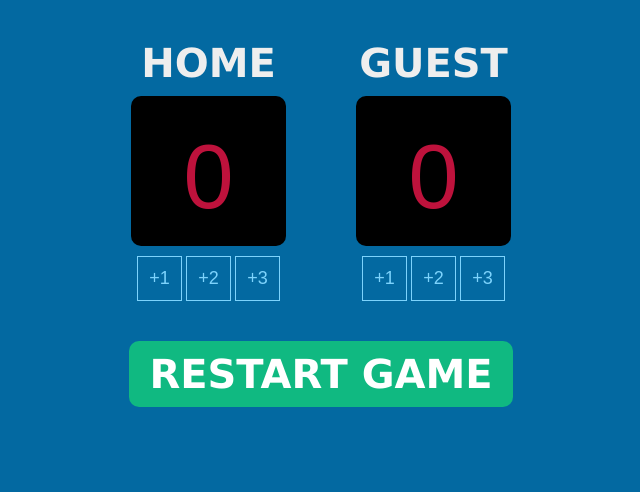
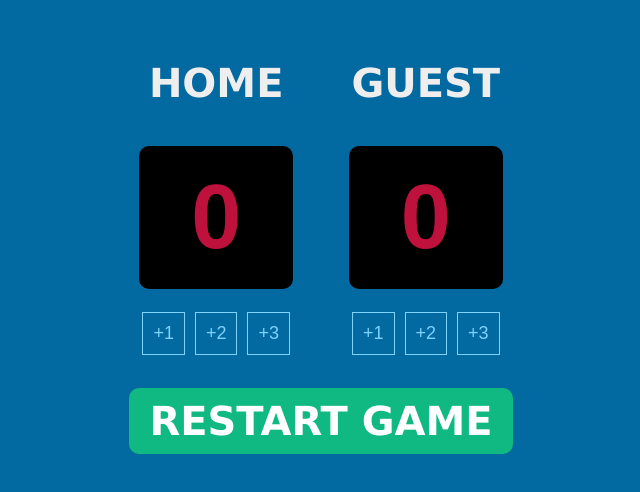
Before and after one commit to AleDJ/Basketball_Scoreboard, a plain HTML site: page index.html in a window 1280 px wide. Shown: the whole page, without its empty margins (319-959 px from the left). Drawn offline with Linux system fonts and the light colour scheme; a web font is replaced by a local one.

Commit message:
some improvements

```diff
--- a/index.html
+++ b/index.html
@@ -1,25 +1,31 @@
 <!DOCTYPE html>
     <head>
-        <link rel="stylesheet" href="index.css">
+        <link rel="stylesheet" href="style.css">
         <link href="http://fonts.cdnfonts.com/css/cursed-timer-ulil" rel="stylesheet">
+        <meta charset="utf-8">
+        <meta name="viewport" content="width=device-width, initial-scale=1">
     </head>
     <body>
-        <div id="container">
+        <div class="wrapper" id="container">
 
-            <div>
-                <h3>HOME</h3>
-                <h2 id="home-score">0</h2>
+            <div class="player-block">
+                <h3 class="player">HOME</h3>
+                <h2 class="score">0</h2>
+                <div id="btn-home">
                     <button class="increment-btn" onclick="sumScoreHome(1)">+1</button>
                     <button class="increment-btn" onclick="sumScoreHome(2)">+2</button>
                     <button class="increment-btn" onclick="sumScoreHome(3)">+3</button>
                 </div>
+            </div>
 
-            <div>
-                <h3>GUEST</h3>
-                <h2 id="guest-score">0</h2>
+            <div class="player-block">
+                <h3 class="player">GUEST</h3>
+                <h2 class="score">0</h2>
+                <div id="btn-guest">
                     <button class="increment-btn" onclick="sumScoreGuest(1)">+1</button>
                     <button class="increment-btn" onclick="sumScoreGuest(2)">+2</button>
                     <button class="increment-btn" onclick="sumScoreGuest(3)">+3</button>
+                </div>
             </div>
         </div>
 
--- /dev/null
+++ b/style.css
@@ -0,0 +1,75 @@
+body {
+    margin: 0;
+    background: #0369A1;
+}
+
+#container {
+    justify-content: center;
+}
+
+.player{
+    font-family: Verdana, Geneva, Tahoma, sans-serif;
+    text-align: center;
+    color: #EEEEEE;
+    font-size: 250%;
+}
+
+.player-block{
+    margin: 20px 28px;
+}
+
+h2{
+    font-family: 'Cursed Timer ULiL', sans-serif;
+    font-size: 90px;
+    text-align: center;
+    color: #BE123C;
+}
+
+.score{
+    padding: 20px;
+    margin: 20px auto;
+    background-color: black;
+    border-radius: 10px;
+}
+
+#btn-home, #btn-guest{
+    text-align: center;
+}
+
+.increment-btn {
+    padding: 10px;
+    margin: 3px;
+
+    font-family: 'Cursed Timer ULiL', sans-serif;
+    font-weight: 400;
+    font-size: 18px;
+
+
+    background: none;
+    border: 1px solid #7DD3FC;
+    color: #7DD3FC;
+}
+
+#reset-btn{
+    font-family: Verdana, Geneva, Tahoma, sans-serif;
+    font-weight: 700;
+    font-size: 250%;
+    padding: 10px 20px;
+    display: block;
+    border-radius: 10px;
+    margin: 10px auto;
+    background: #10B981;
+    border: none;
+    color: white;
+}
+
+#reset-btn:hover{
+    background: #34D399;
+    color: white;
+}
+
+@media screen and (min-width: 720px) {
+    .wrapper {
+      display: flex;
+    }
+  }
```
Lines whose indentation alone changed are shown as unchanged.
